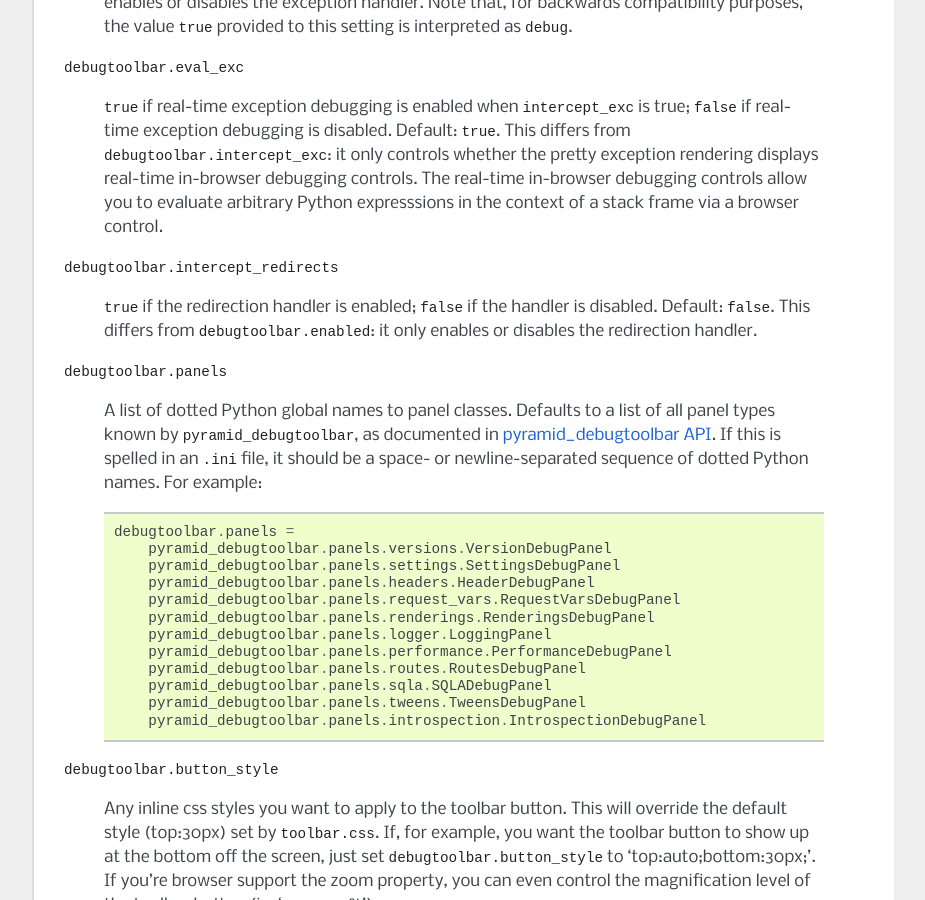
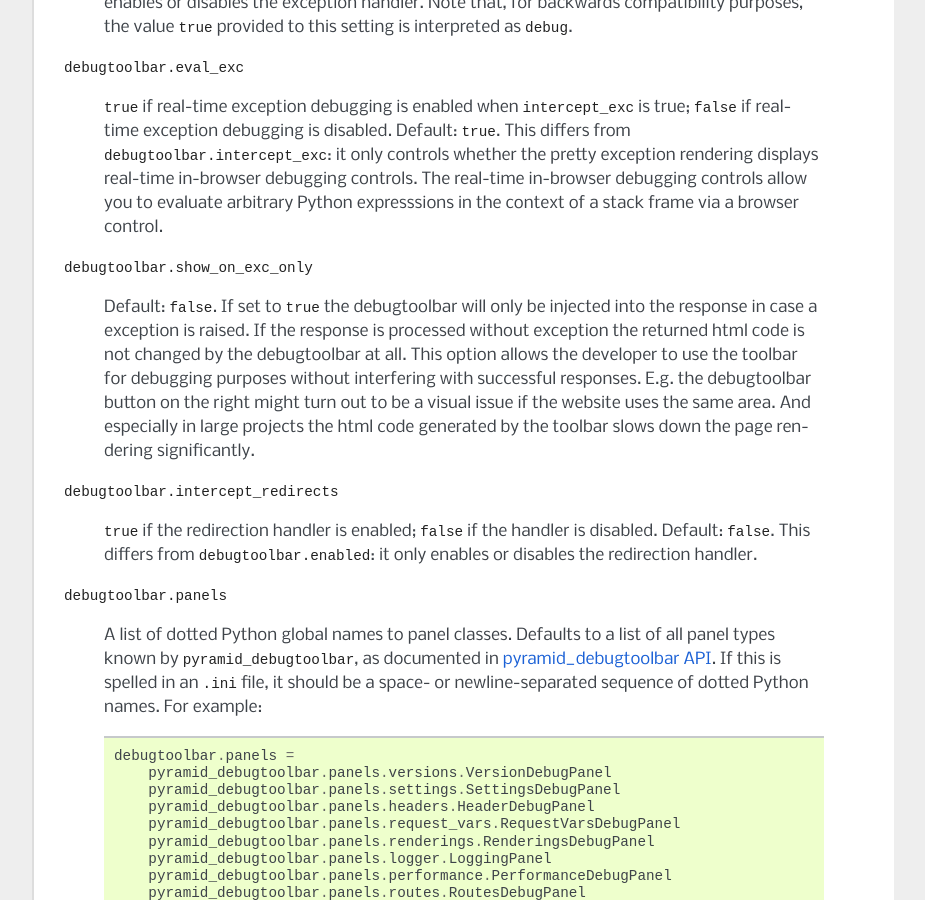
Before and after one commit to Pylons/pyramid_debugtoolbar, a Sphinx documentation site: the page built from docs/index.rst, in a window 1280 px wide and 900 px high, scrolled down 2109 px. Shown: the whole window, without its empty margins (198-1123 px from the left). Built offline with Sphinx 7.4.7, drawn with Linux system fonts in a browser that asks for light colours.

Commit message:
added show_on_exc_only configuration option

```diff
--- a/docs/index.rst
+++ b/docs/index.rst
@@ -121,6 +121,17 @@ file.
    exception rendering displays real-time in-browser debugging controls.  The
    real-time in-browser debugging controls allow you to evaluate arbitrary
    Python expresssions in the context of a stack frame via a browser control.
+
+``debugtoolbar.show_on_exc_only``
+
+  Default: ``false``. If set to ``true`` the debugtoolbar will only be injected
+  into the response in case a exception is raised. If the response is
+  processed without exception the returned html code is not changed by the
+  debugtoolbar at all. This option allows the developer to use the toolbar for
+  debugging purposes without interfering with successful responses.
+  E.g. the debugtoolbar button on the right might turn out to be a visual issue
+  if the website uses the same area. And especially in large projects the html code
+  generated by the toolbar slows down the page rendering significantly.
 
 ``debugtoolbar.intercept_redirects``
 
```
